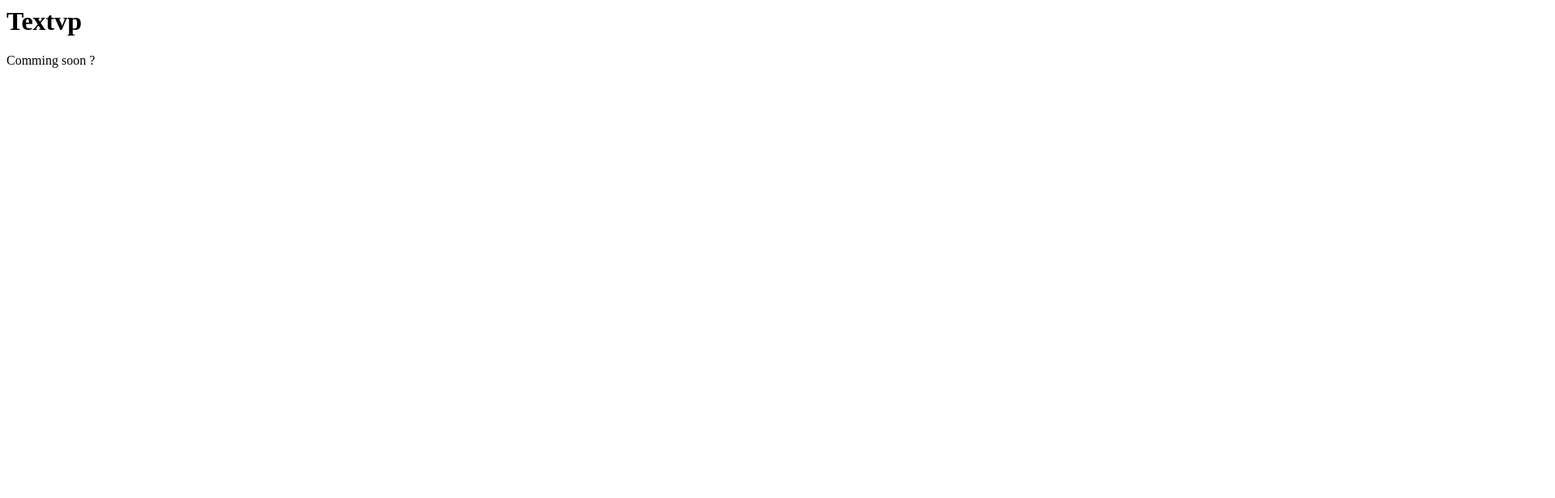
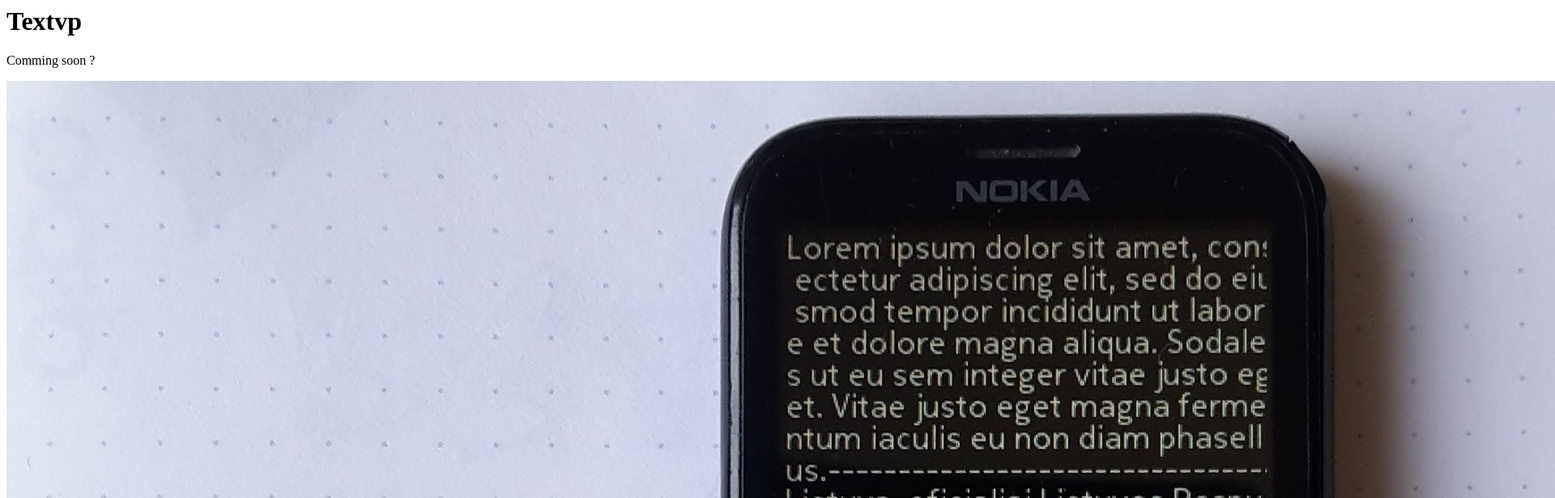
Before and after one commit to RDZDX/textvp, a plain HTML site: page docs/index.html in a window 1280 px wide. Shown: the top 616 px of the page at 81% size, 1920 px wide, since content can reach past the window. Drawn offline with Linux system fonts and the light colour scheme.

Commit message:
Update index.html

```diff
--- a/docs/index.html
+++ b/docs/index.html
@@ -3,6 +3,7 @@
 <body>
   <h1>Textvp</h1>
   <p>Comming soon ?</p>
+  <img src="picture.jpg" alt="picture.jpg">
 </body>
 
 </html>
```
